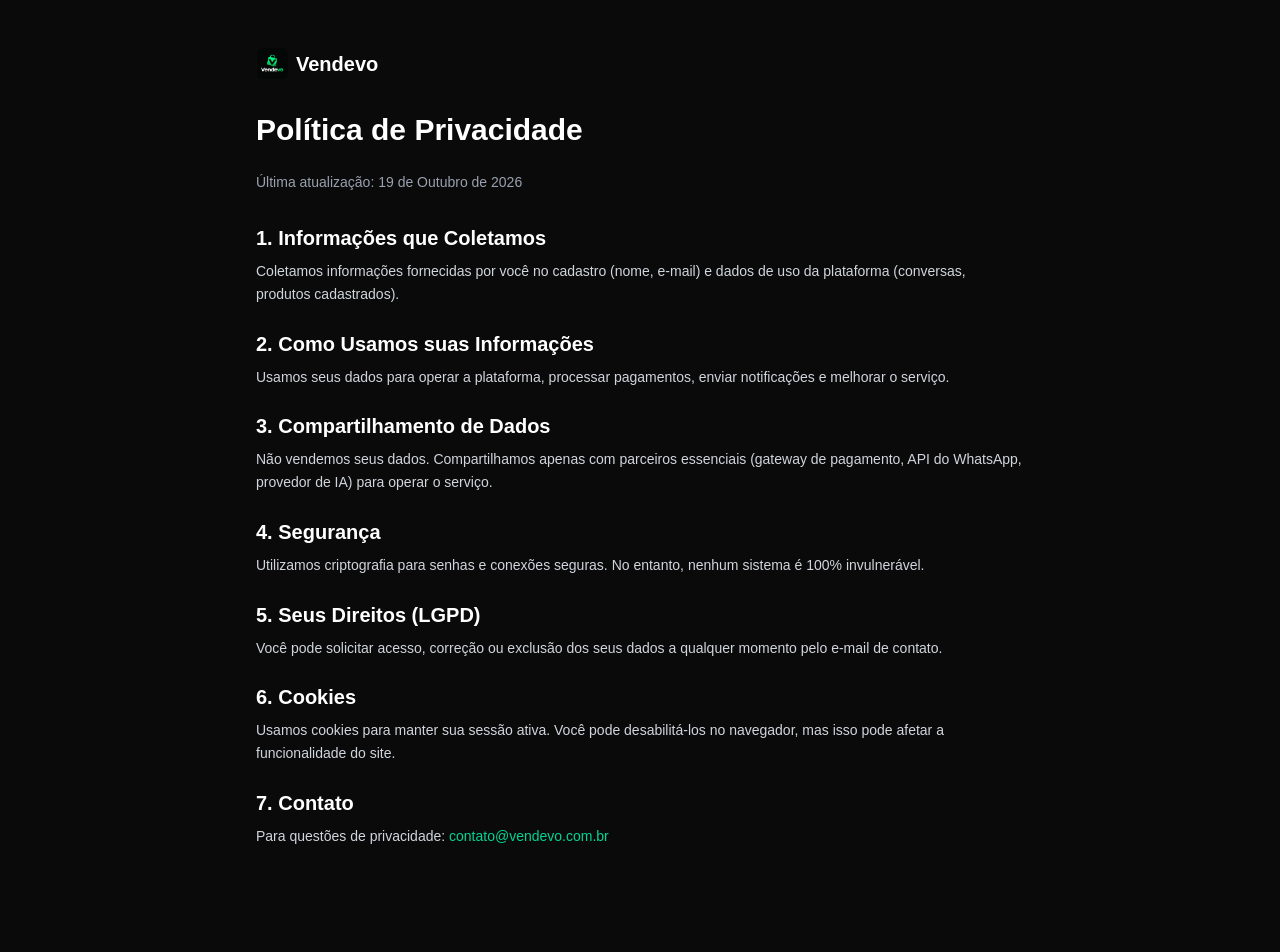
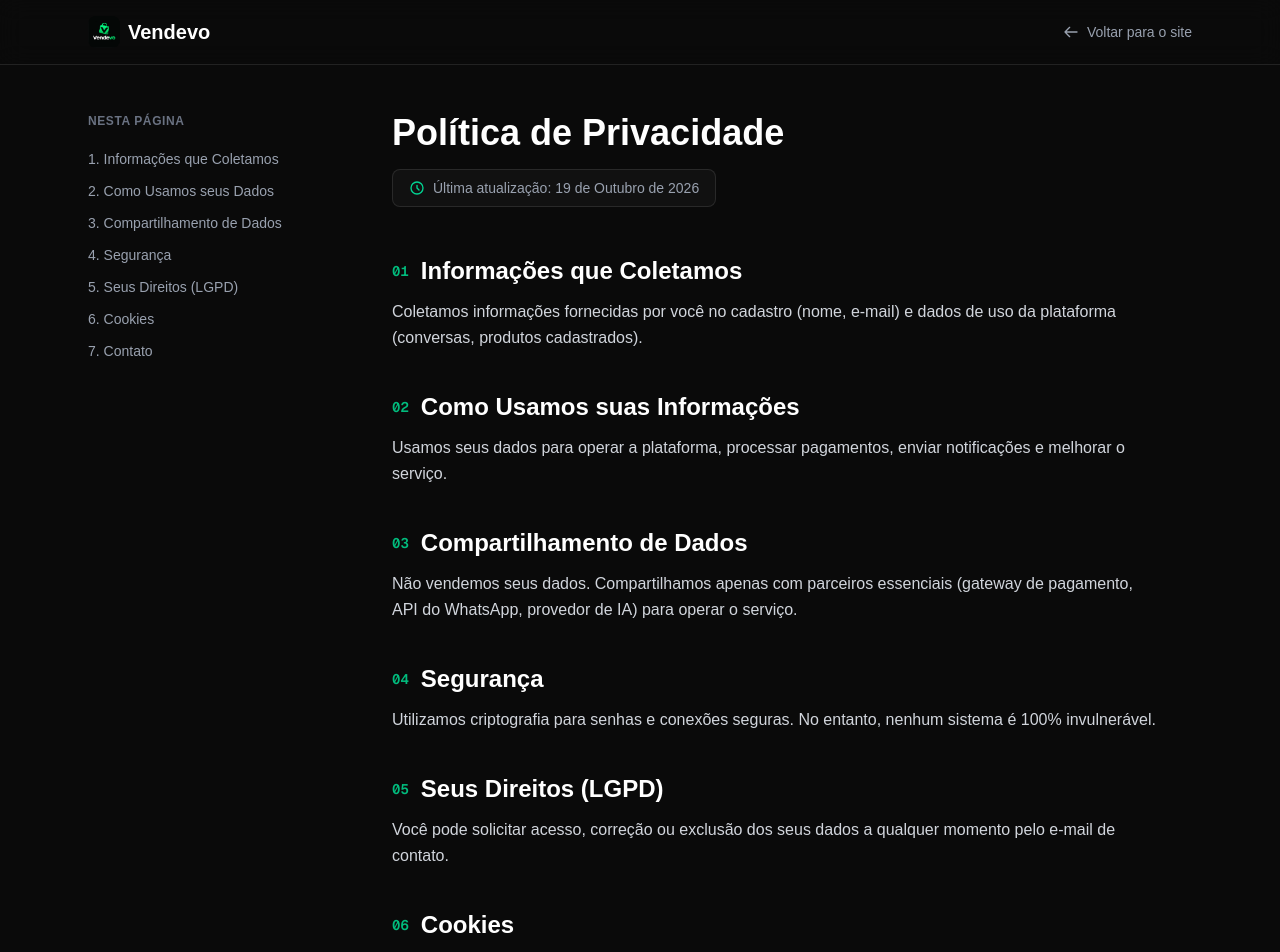
Before and after one commit to jhonatanrodri966/vendevo, a Next.js app: page /privacidade in a window 1280 px wide. Shown: the top 952 px of the page. Before the commit the page ends 896 px from the top, so only its background shows below. Built offline with nearby package versions, Linux system fonts and the light colour scheme.

Commit message:
feat: visual profissional nas paginas de termos e privacidade

```diff
--- a/app/privacidade/page.tsx
+++ b/app/privacidade/page.tsx
@@ -2,52 +2,104 @@
 
 export default function Privacidade() {
   return (
-    <div className="min-h-screen bg-[#0A0A0A] text-white p-6 md:p-12">
-      <div className="max-w-3xl mx-auto">
-        <Link href="/" className="inline-flex items-center gap-2 mb-8">
+    <div className="min-h-screen bg-[#0A0A0A] text-white">
+      {/* Header */}
+      <header className="border-b border-white/10 bg-[#0A0A0A]/80 backdrop-blur-md sticky top-0 z-50">
+        <div className="max-w-6xl mx-auto px-6 h-16 flex items-center justify-between">
+          <Link href="/" className="flex items-center gap-2">
             <img src="/logo.png" alt="Vendevo" className="w-8 h-8 rounded-lg object-cover" />
             <span className="text-xl font-semibold">Vendevo</span>
           </Link>
+          <Link href="/" className="text-sm text-gray-400 hover:text-white transition-colors flex items-center gap-2">
+            <svg className="w-4 h-4" fill="none" stroke="currentColor" viewBox="0 0 24 24"><path strokeLinecap="round" strokeLinejoin="round" strokeWidth={2} d="M10 19l-7-7m0 0l7-7m-7 7h18" /></svg>
+            Voltar para o site
+          </Link>
+        </div>
+      </header>
 
-        <h1 className="text-3xl font-bold mb-6">Política de Privacidade</h1>
-        <p className="text-sm text-gray-400 mb-8">Última atualização: 19 de Outubro de 2026</p>
+      <div className="max-w-6xl mx-auto px-6 py-12 flex gap-12">
+        {/* Sidebar */}
+        <aside className="hidden lg:block w-64 flex-shrink-0">
+          <div className="sticky top-24 space-y-1">
+            <p className="text-xs font-semibold text-gray-500 uppercase tracking-wider mb-4">Nesta página</p>
+            <a href="#coleta" className="block text-sm text-gray-400 hover:text-emerald-400 py-1 transition-colors">1. Informações que Coletamos</a>
+            <a href="#uso" className="block text-sm text-gray-400 hover:text-emerald-400 py-1 transition-colors">2. Como Usamos seus Dados</a>
+            <a href="#compartilhamento" className="block text-sm text-gray-400 hover:text-emerald-400 py-1 transition-colors">3. Compartilhamento de Dados</a>
+            <a href="#seguranca" className="block text-sm text-gray-400 hover:text-emerald-400 py-1 transition-colors">4. Segurança</a>
+            <a href="#direitos" className="block text-sm text-gray-400 hover:text-emerald-400 py-1 transition-colors">5. Seus Direitos (LGPD)</a>
+            <a href="#cookies" className="block text-sm text-gray-400 hover:text-emerald-400 py-1 transition-colors">6. Cookies</a>
+            <a href="#contato" className="block text-sm text-gray-400 hover:text-emerald-400 py-1 transition-colors">7. Contato</a>
+          </div>
+        </aside>
 
-        <div className="space-y-6 text-gray-300 text-sm leading-relaxed">
-          <section>
-            <h2 className="text-xl font-semibold text-white mb-2">1. Informações que Coletamos</h2>
+        {/* Content */}
+        <main className="flex-1 max-w-3xl">
+          <div className="mb-12">
+            <h1 className="text-4xl font-bold mb-4">Política de Privacidade</h1>
+            <div className="flex items-center gap-2 text-sm text-gray-400 bg-[#111111] border border-white/10 rounded-lg px-4 py-2 inline-flex">
+              <svg className="w-4 h-4 text-emerald-400" fill="none" stroke="currentColor" viewBox="0 0 24 24"><path strokeLinecap="round" strokeLinejoin="round" strokeWidth={2} d="M12 8v4l3 3m6-3a9 9 0 11-18 0 9 9 0 0118 0z" /></svg>
+              Última atualização: 19 de Outubro de 2026
+            </div>
+          </div>
+
+          <div className="space-y-10 text-gray-300 leading-relaxed">
+            <section id="coleta">
+              <h2 className="text-2xl font-semibold text-white mb-3 flex items-center gap-3">
+                <span className="text-emerald-500 font-mono text-sm">01</span>
+                Informações que Coletamos
+              </h2>
               <p>Coletamos informações fornecidas por você no cadastro (nome, e-mail) e dados de uso da plataforma (conversas, produtos cadastrados).</p>
             </section>
 
-          <section>
-            <h2 className="text-xl font-semibold text-white mb-2">2. Como Usamos suas Informações</h2>
+            <section id="uso">
+              <h2 className="text-2xl font-semibold text-white mb-3 flex items-center gap-3">
+                <span className="text-emerald-500 font-mono text-sm">02</span>
+                Como Usamos suas Informações
+              </h2>
               <p>Usamos seus dados para operar a plataforma, processar pagamentos, enviar notificações e melhorar o serviço.</p>
             </section>
 
-          <section>
-            <h2 className="text-xl font-semibold text-white mb-2">3. Compartilhamento de Dados</h2>
+            <section id="compartilhamento">
+              <h2 className="text-2xl font-semibold text-white mb-3 flex items-center gap-3">
+                <span className="text-emerald-500 font-mono text-sm">03</span>
+                Compartilhamento de Dados
+              </h2>
               <p>Não vendemos seus dados. Compartilhamos apenas com parceiros essenciais (gateway de pagamento, API do WhatsApp, provedor de IA) para operar o serviço.</p>
             </section>
 
-          <section>
-            <h2 className="text-xl font-semibold text-white mb-2">4. Segurança</h2>
+            <section id="seguranca">
+              <h2 className="text-2xl font-semibold text-white mb-3 flex items-center gap-3">
+                <span className="text-emerald-500 font-mono text-sm">04</span>
+                Segurança
+              </h2>
               <p>Utilizamos criptografia para senhas e conexões seguras. No entanto, nenhum sistema é 100% invulnerável.</p>
             </section>
 
-          <section>
-            <h2 className="text-xl font-semibold text-white mb-2">5. Seus Direitos (LGPD)</h2>
+            <section id="direitos">
+              <h2 className="text-2xl font-semibold text-white mb-3 flex items-center gap-3">
+                <span className="text-emerald-500 font-mono text-sm">05</span>
+                Seus Direitos (LGPD)
+              </h2>
               <p>Você pode solicitar acesso, correção ou exclusão dos seus dados a qualquer momento pelo e-mail de contato.</p>
             </section>
 
-          <section>
-            <h2 className="text-xl font-semibold text-white mb-2">6. Cookies</h2>
+            <section id="cookies">
+              <h2 className="text-2xl font-semibold text-white mb-3 flex items-center gap-3">
+                <span className="text-emerald-500 font-mono text-sm">06</span>
+                Cookies
+              </h2>
               <p>Usamos cookies para manter sua sessão ativa. Você pode desabilitá-los no navegador, mas isso pode afetar a funcionalidade do site.</p>
             </section>
 
-          <section>
-            <h2 className="text-xl font-semibold text-white mb-2">7. Contato</h2>
-            <p>Para questões de privacidade: <a href="mailto:contato@vendevo.com.br" className="text-emerald-400">contato@vendevo.com.br</a></p>
+            <section id="contato" className="bg-[#111111] border border-white/10 rounded-2xl p-6">
+              <h2 className="text-2xl font-semibold text-white mb-3 flex items-center gap-3">
+                <span className="text-emerald-500 font-mono text-sm">07</span>
+                Contato
+              </h2>
+              <p>Para questões de privacidade: <a href="mailto:contato@vendevo.com.br" className="text-emerald-400 hover:text-emerald-300">contato@vendevo.com.br</a></p>
             </section>
           </div>
+        </main>
       </div>
     </div>
   );
--- a/app/termos/page.tsx
+++ b/app/termos/page.tsx
@@ -2,57 +2,113 @@
 
 export default function Termos() {
   return (
-    <div className="min-h-screen bg-[#0A0A0A] text-white p-6 md:p-12">
-      <div className="max-w-3xl mx-auto">
-        <Link href="/" className="inline-flex items-center gap-2 mb-8">
+    <div className="min-h-screen bg-[#0A0A0A] text-white">
+      {/* Header */}
+      <header className="border-b border-white/10 bg-[#0A0A0A]/80 backdrop-blur-md sticky top-0 z-50">
+        <div className="max-w-6xl mx-auto px-6 h-16 flex items-center justify-between">
+          <Link href="/" className="flex items-center gap-2">
             <img src="/logo.png" alt="Vendevo" className="w-8 h-8 rounded-lg object-cover" />
             <span className="text-xl font-semibold">Vendevo</span>
           </Link>
+          <Link href="/" className="text-sm text-gray-400 hover:text-white transition-colors flex items-center gap-2">
+            <svg className="w-4 h-4" fill="none" stroke="currentColor" viewBox="0 0 24 24"><path strokeLinecap="round" strokeLinejoin="round" strokeWidth={2} d="M10 19l-7-7m0 0l7-7m-7 7h18" /></svg>
+            Voltar para o site
+          </Link>
+        </div>
+      </header>
 
-        <h1 className="text-3xl font-bold mb-6">Termos de Uso</h1>
-        <p className="text-sm text-gray-400 mb-8">Última atualização: 19 de Outubro de 2026</p>
+      <div className="max-w-6xl mx-auto px-6 py-12 flex gap-12">
+        {/* Sidebar */}
+        <aside className="hidden lg:block w-64 flex-shrink-0">
+          <div className="sticky top-24 space-y-1">
+            <p className="text-xs font-semibold text-gray-500 uppercase tracking-wider mb-4">Nesta página</p>
+            <a href="#aceitacao" className="block text-sm text-gray-400 hover:text-emerald-400 py-1 transition-colors">1. Aceitação dos Termos</a>
+            <a href="#descricao" className="block text-sm text-gray-400 hover:text-emerald-400 py-1 transition-colors">2. Descrição do Serviço</a>
+            <a href="#conta" className="block text-sm text-gray-400 hover:text-emerald-400 py-1 transition-colors">3. Conta do Usuário</a>
+            <a href="#pagamento" className="block text-sm text-gray-400 hover:text-emerald-400 py-1 transition-colors">4. Assinatura e Pagamento</a>
+            <a href="#uso" className="block text-sm text-gray-400 hover:text-emerald-400 py-1 transition-colors">5. Uso Aceitável</a>
+            <a href="#cancelamento" className="block text-sm text-gray-400 hover:text-emerald-400 py-1 transition-colors">6. Cancelamento</a>
+            <a href="#responsabilidade" className="block text-sm text-gray-400 hover:text-emerald-400 py-1 transition-colors">7. Limitação de Responsabilidade</a>
+            <a href="#contato" className="block text-sm text-gray-400 hover:text-emerald-400 py-1 transition-colors">8. Contato</a>
+          </div>
+        </aside>
 
-        <div className="space-y-6 text-gray-300 text-sm leading-relaxed">
-          <section>
-            <h2 className="text-xl font-semibold text-white mb-2">1. Aceitação dos Termos</h2>
+        {/* Content */}
+        <main className="flex-1 max-w-3xl">
+          <div className="mb-12">
+            <h1 className="text-4xl font-bold mb-4">Termos de Uso</h1>
+            <div className="flex items-center gap-2 text-sm text-gray-400 bg-[#111111] border border-white/10 rounded-lg px-4 py-2 inline-flex">
+              <svg className="w-4 h-4 text-emerald-400" fill="none" stroke="currentColor" viewBox="0 0 24 24"><path strokeLinecap="round" strokeLinejoin="round" strokeWidth={2} d="M12 8v4l3 3m6-3a9 9 0 11-18 0 9 9 0 0118 0z" /></svg>
+              Última atualização: 19 de Outubro de 2026
+            </div>
+          </div>
+
+          <div className="space-y-10 text-gray-300 leading-relaxed">
+            <section id="aceitacao">
+              <h2 className="text-2xl font-semibold text-white mb-3 flex items-center gap-3">
+                <span className="text-emerald-500 font-mono text-sm">01</span>
+                Aceitação dos Termos
+              </h2>
               <p>Ao acessar e usar a plataforma Vendevo, você concorda com estes Termos de Uso. Se não concordar, por favor, não utilize o serviço.</p>
             </section>
 
-          <section>
-            <h2 className="text-xl font-semibold text-white mb-2">2. Descrição do Serviço</h2>
+            <section id="descricao">
+              <h2 className="text-2xl font-semibold text-white mb-3 flex items-center gap-3">
+                <span className="text-emerald-500 font-mono text-sm">02</span>
+                Descrição do Serviço
+              </h2>
               <p>A Vendevo é uma plataforma de software como serviço (SaaS) que fornece um vendedor de inteligência artificial para atendimento e vendas via WhatsApp.</p>
             </section>
 
-          <section>
-            <h2 className="text-xl font-semibold text-white mb-2">3. Conta do Usuário</h2>
+            <section id="conta">
+              <h2 className="text-2xl font-semibold text-white mb-3 flex items-center gap-3">
+                <span className="text-emerald-500 font-mono text-sm">03</span>
+                Conta do Usuário
+              </h2>
               <p>Para usar o serviço, você deve criar uma conta, fornecendo informações precisas e mantendo a segurança da sua senha. Você é responsável por todas as atividades realizadas em sua conta.</p>
             </section>
 
-          <section>
-            <h2 className="text-xl font-semibold text-white mb-2">4. Assinatura e Pagamento</h2>
+            <section id="pagamento">
+              <h2 className="text-2xl font-semibold text-white mb-3 flex items-center gap-3">
+                <span className="text-emerald-500 font-mono text-sm">04</span>
+                Assinatura e Pagamento
+              </h2>
               <p>O Vendevo é oferecido no plano de R$ 39,90/mês. O pagamento é processado por gateways parceiros. O não pagamento pode resultar na suspensão do serviço.</p>
             </section>
 
-          <section>
-            <h2 className="text-xl font-semibold text-white mb-2">5. Uso Aceitável</h2>
+            <section id="uso">
+              <h2 className="text-2xl font-semibold text-white mb-3 flex items-center gap-3">
+                <span className="text-emerald-500 font-mono text-sm">05</span>
+                Uso Aceitável
+              </h2>
               <p>Você concorda em não usar a plataforma para atividades ilegais, envio de spam, assédio ou qualquer violação das políticas do WhatsApp.</p>
             </section>
 
-          <section>
-            <h2 className="text-xl font-semibold text-white mb-2">6. Cancelamento</h2>
+            <section id="cancelamento">
+              <h2 className="text-2xl font-semibold text-white mb-3 flex items-center gap-3">
+                <span className="text-emerald-500 font-mono text-sm">06</span>
+                Cancelamento
+              </h2>
               <p>Você pode cancelar sua assinatura a qualquer momento. O serviço continuará ativo até o fim do período já pago.</p>
             </section>
 
-          <section>
-            <h2 className="text-xl font-semibold text-white mb-2">7. Limitação de Responsabilidade</h2>
+            <section id="responsabilidade">
+              <h2 className="text-2xl font-semibold text-white mb-3 flex items-center gap-3">
+                <span className="text-emerald-500 font-mono text-sm">07</span>
+                Limitação de Responsabilidade
+              </h2>
               <p>A Vendevo não se responsabiliza por danos indiretos decorrentes do uso da plataforma, incluindo perdas de lucro ou dados.</p>
             </section>
 
-          <section>
-            <h2 className="text-xl font-semibold text-white mb-2">8. Contato</h2>
-            <p>Para dúvidas sobre estes termos, entre em contato pelo e-mail: <a href="mailto:contato@vendevo.com.br" className="text-emerald-400">contato@vendevo.com.br</a></p>
+            <section id="contato" className="bg-[#111111] border border-white/10 rounded-2xl p-6">
+              <h2 className="text-2xl font-semibold text-white mb-3 flex items-center gap-3">
+                <span className="text-emerald-500 font-mono text-sm">08</span>
+                Contato
+              </h2>
+              <p>Para dúvidas sobre estes termos, entre em contato pelo e-mail: <a href="mailto:contato@vendevo.com.br" className="text-emerald-400 hover:text-emerald-300">contato@vendevo.com.br</a></p>
             </section>
           </div>
+        </main>
       </div>
     </div>
   );
```
Lines whose indentation alone changed are shown as unchanged.
